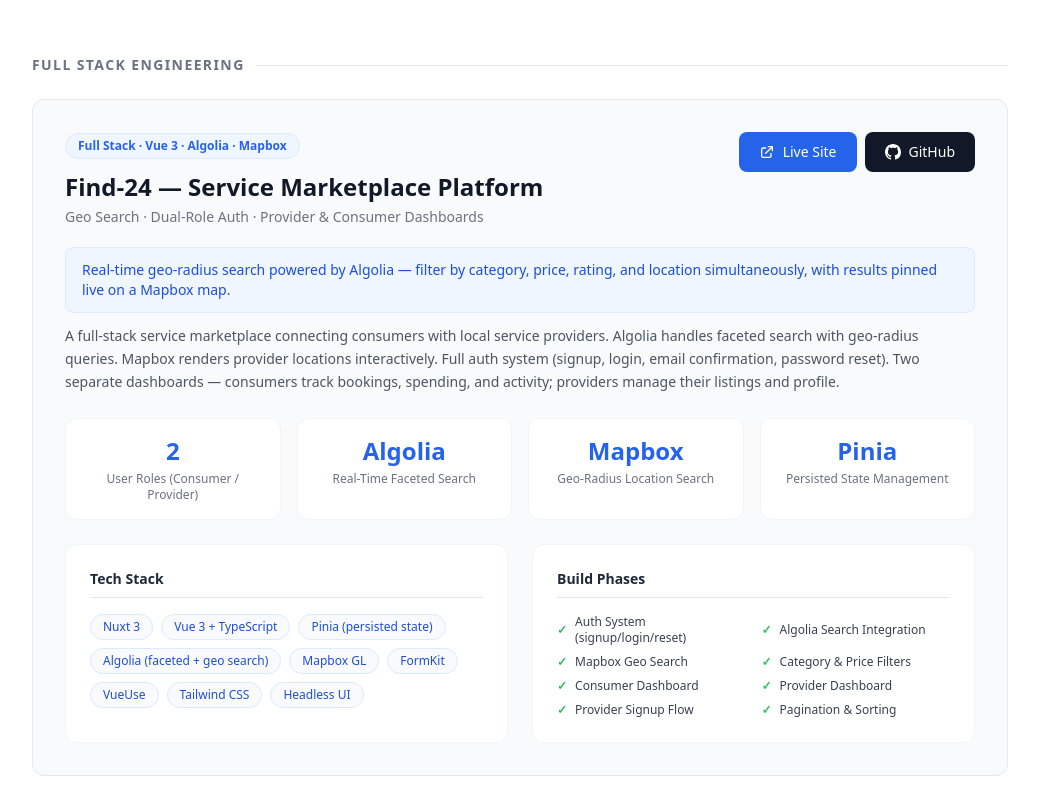
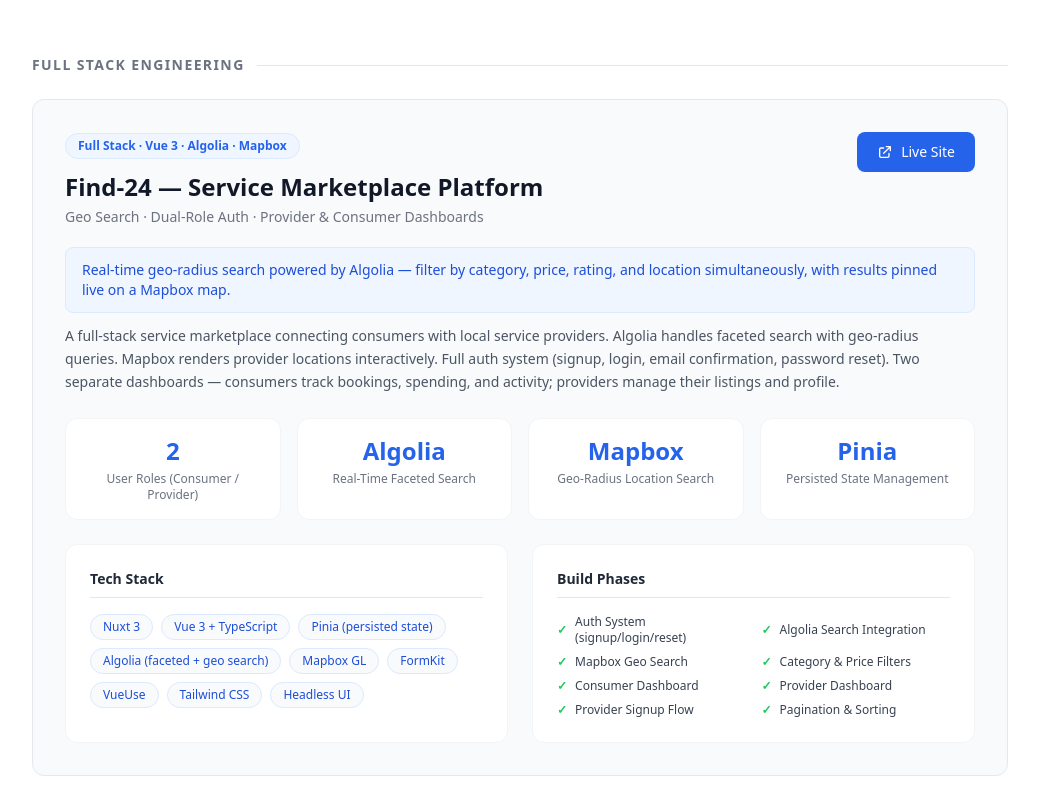
Before and after one commit to AbdurRehman924/Personal-Portfolio, a React (Create React App) app: page / in a window 1280 px wide. Shown: the part 5820-6620 px from the top of the page, without its empty margins (120-1159 px from the left). Built offline with nearby package versions, Linux system fonts and the light colour scheme.

Commit message:
refactor(projects): remove GitHub links from frontend projects, keep only live URLs

```diff
--- a/src/components/Projects.jsx
+++ b/src/components/Projects.jsx
@@ -93,7 +93,7 @@
     tag: "Full Stack · Vue 3 · Algolia · Mapbox",
     title: "Find-24 — Service Marketplace Platform",
     subtitle: "Geo Search · Dual-Role Auth · Provider & Consumer Dashboards",
-    github: "https://github.com/AbdurRehman924/Find-24",
+    github: null,
     live: "https://find24.io/",
     highlight: "Real-time geo-radius search powered by Algolia — filter by category, price, rating, and location simultaneously, with results pinned live on a Mapbox map.",
     description: "A full-stack service marketplace connecting consumers with local service providers. Algolia handles faceted search with geo-radius queries. Mapbox renders provider locations interactively. Full auth system (signup, login, email confirmation, password reset). Two separate dashboards — consumers track bookings, spending, and activity; providers manage their listings and profile.",
@@ -123,7 +123,7 @@
     tag: "Full Stack · Nuxt 3 · Strapi CMS · Cloudflare",
     title: "021 — Agency Website with Strapi CMS",
     subtitle: "Content-Driven · Blog System · Calendly · EmailOctopus · Cloudflare Workers",
-    github: "https://github.com/AbdurRehman924/021-Strapi-CMS",
+    github: null,
     live: "https://021.uk/",
     highlight: "Headless CMS architecture with Strapi — content editors manage blog posts and pages independently, with markdown rendered server-side and dynamic slug routing.",
     description: "Marketing and content site for a creative/engineering agency. Blog system with dynamic slug routes pulls content from Strapi CMS and renders markdown to HTML. Newsletter subscription via EmailOctopus API. Calendly embedded for call scheduling. Contact form with server-side email sending. Deployed on Cloudflare Workers via Wrangler.",
@@ -154,7 +154,7 @@
     tag: "Full Stack · Nuxt 3 · Firebase · Stripe",
     title: "Birdie — Shopify Agency SaaS Landing Page",
     subtitle: "Stripe Subscriptions · Firebase Firestore · EN/DE i18n · Conversion-Optimised",
-    github: "https://github.com/AbdurRehman924/Birdie",
+    github: null,
     live: "https://www.birdiecommerce.com/",
     highlight: "Bilingual (English/German) SaaS marketing site with Stripe subscription checkout and Firebase lead capture — built to convert visitors into paying clients.",
     description: "Marketing and onboarding site for a Shopify development agency. Lead intake form saves directly to Firebase Firestore. Stripe server-side checkout handles subscription plan purchases. Full English/German internationalisation via vue-i18n with locale JSON files. Sticky nav reveals CTA only after 600px scroll. Sections: Hero, Pricing, Benefits, USP, Reviews, FAQ.",
@@ -277,6 +277,7 @@
                           Live Site
                         </a>
                       )}
+                      {project.github && (
                       <a
                         href={project.github}
                         target="_blank"
@@ -288,6 +289,7 @@
                         </svg>
                         GitHub
                       </a>
+                      )}
                     </div>
                   </div>
 
```
